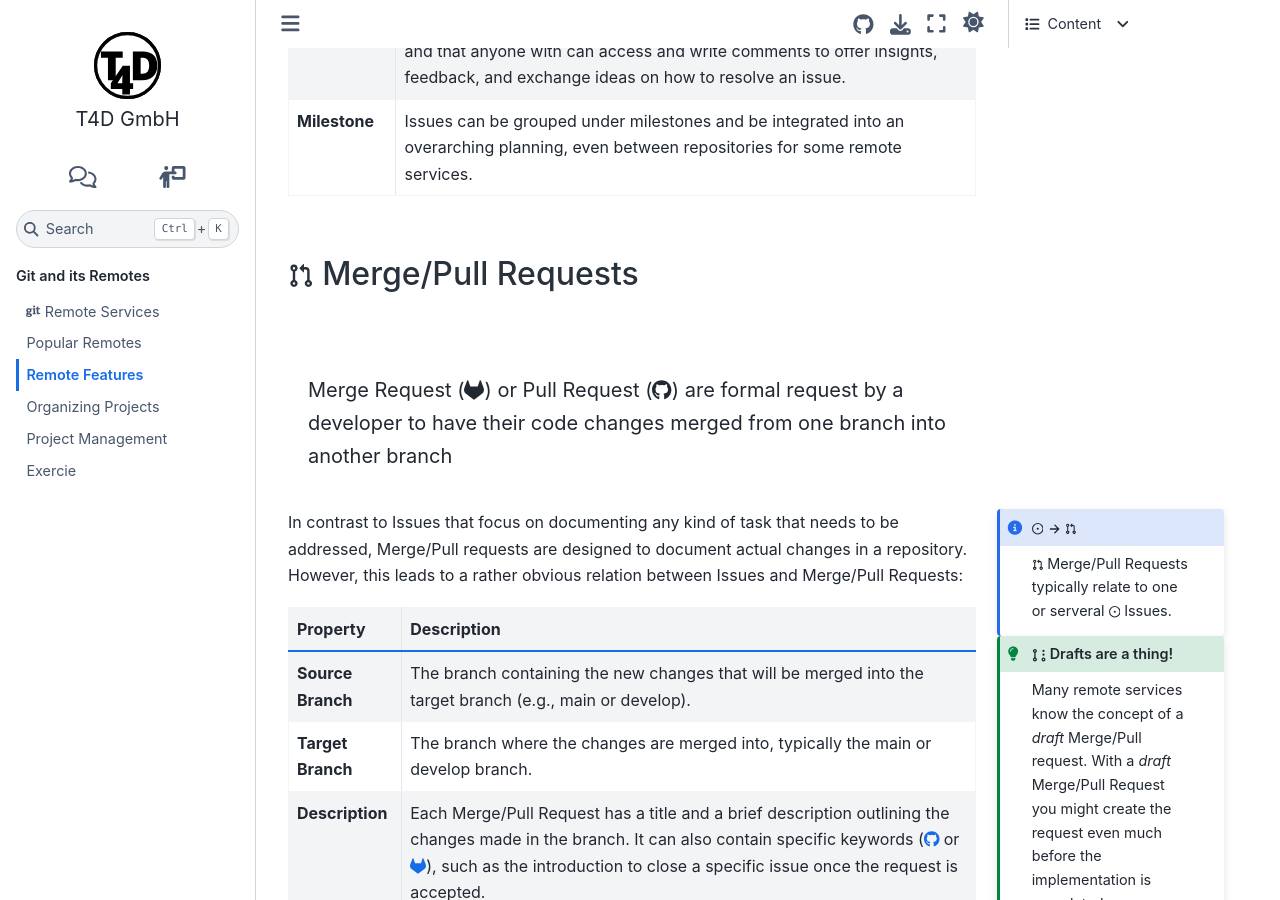
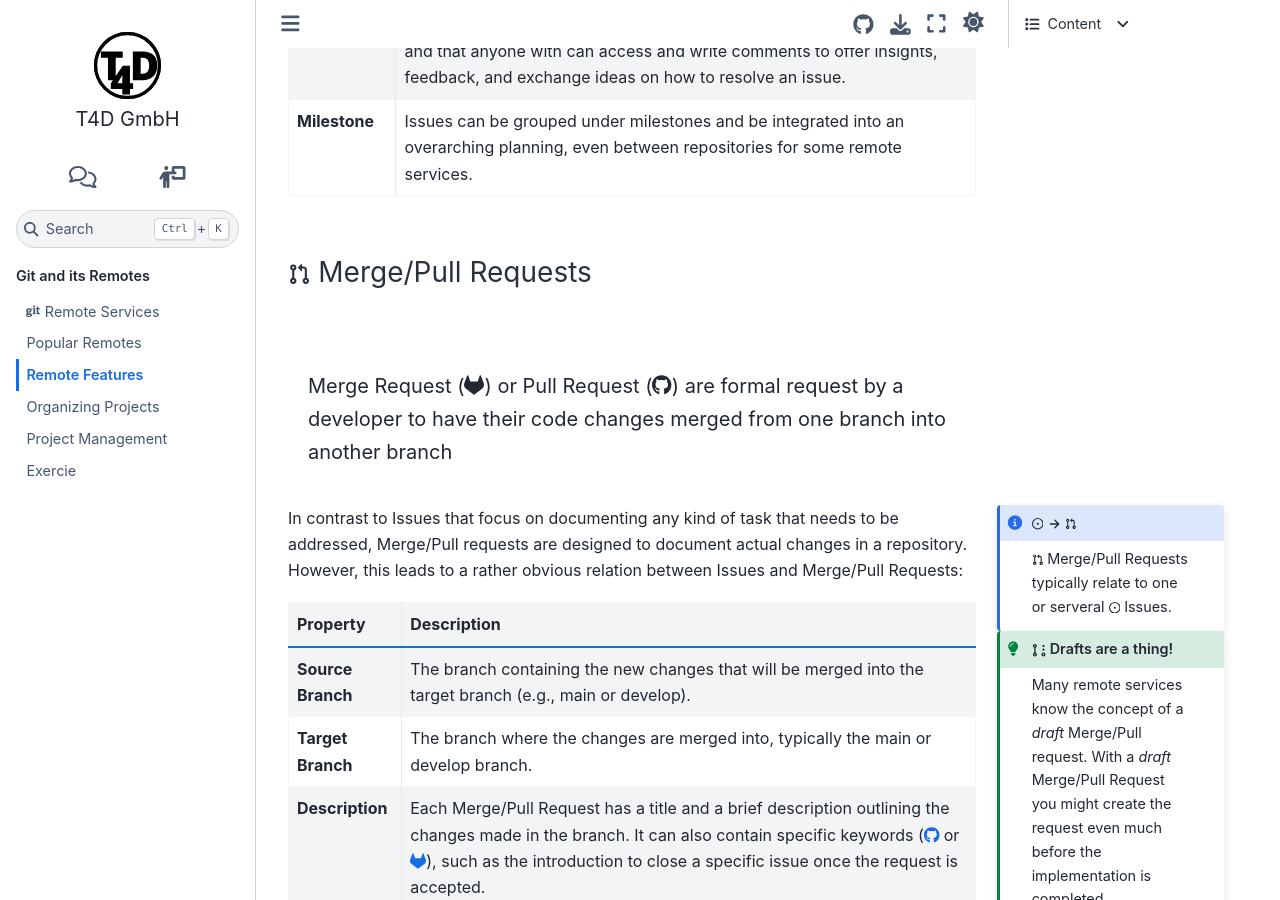
Before and after one commit to t4d-gmbh/git-and-its-remotes, a Sphinx documentation site: the page built from source/content/remote_service_features/index.md, in a window 1280 px wide and 900 px high, scrolled down 2670 px. Built offline with Sphinx 7.4.7 and the Sphinx Book theme 1.1.4, drawn with Linux system fonts in a browser that asks for light colours; pages that are not in the unit, such as notebooks, are missing from menus; the version number could not be read and is left out.

Commit message:
fixing headers

````diff
--- a/source/content/remote_service_features/collaboration_tools/activity_tracking.md
+++ b/source/content/remote_service_features/collaboration_tools/activity_tracking.md
@@ -1,4 +1,4 @@
-### Activity Tracking
+#### Activity Tracking
 
 :::{admonition} A {octicon}`git-pull-request;0.8em` News Feed {math}`\neq` <i class="fab fa-git"></i> history
 :class: warning, margin
--- a/source/content/remote_service_features/collaboration_tools/labels.md
+++ b/source/content/remote_service_features/collaboration_tools/labels.md
@@ -1,4 +1,4 @@
-### {octicon}`tag;0.8em` Labels
+#### {octicon}`tag;0.8em` Labels
 &nbsp;
 :::{epigraph}
 Allow to categorize and organize Issues and Merge/Pull Requests in a repository, helping developers to prioritize and track work more effectively.
--- a/source/content/remote_service_features/collaboration_tools/merge_pull_requests.md
+++ b/source/content/remote_service_features/collaboration_tools/merge_pull_requests.md
@@ -1,4 +1,4 @@
-### {octicon}`git-pull-request;0.8em` Merge/Pull Requests
+#### {octicon}`git-pull-request;0.8em` Merge/Pull Requests
 &nbsp;
 ```{epigraph}
 Merge Request (<i class="fab fa-gitlab"></i>) or Pull Request (<i class="fab fa-github"></i>) are formal request by a developer to have their code changes merged from one branch into another branch
--- a/source/content/remote_service_features/collaboration_tools/milestones.md
+++ b/source/content/remote_service_features/collaboration_tools/milestones.md
@@ -1,4 +1,4 @@
-### {octicon}`milestone;0.8em` Milestones
+#### {octicon}`milestone;0.8em` Milestones
 &nbsp;
 ```{epigraph}
 A collection of {octicon}`issue-opened` Issues and {octicon}`git-pull-request;0.8em` Merge/Pull Requests to facilitate project management.
--- a/source/content/remote_service_features/collaboration_tools/note_on_collaboration.md
+++ b/source/content/remote_service_features/collaboration_tools/note_on_collaboration.md
@@ -1,4 +1,4 @@
-### A Note on Collaboration
+#### A Note on Collaboration
 
 {% if page %}
 Clearly not just <i class="fab fa-git"></i> but also related remote services aim to facilitate collaboration.
````
